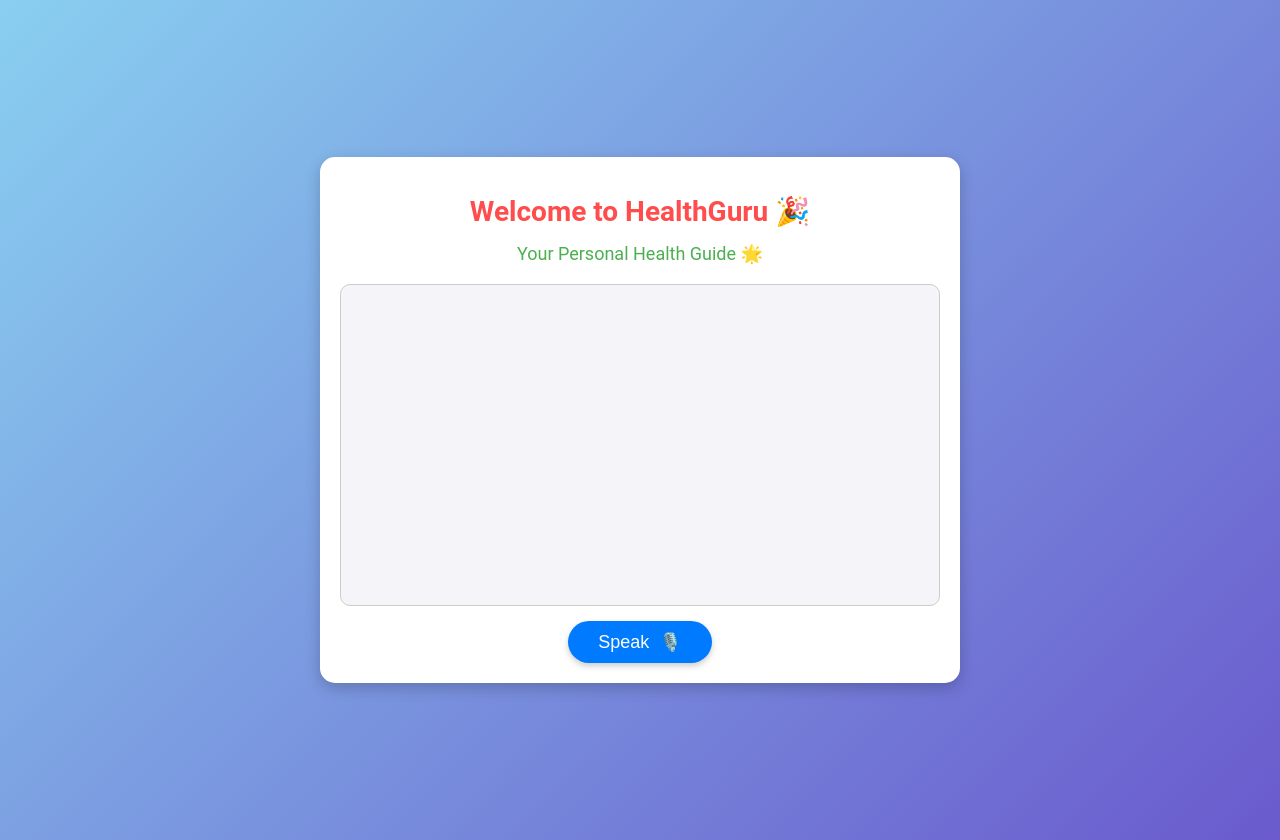
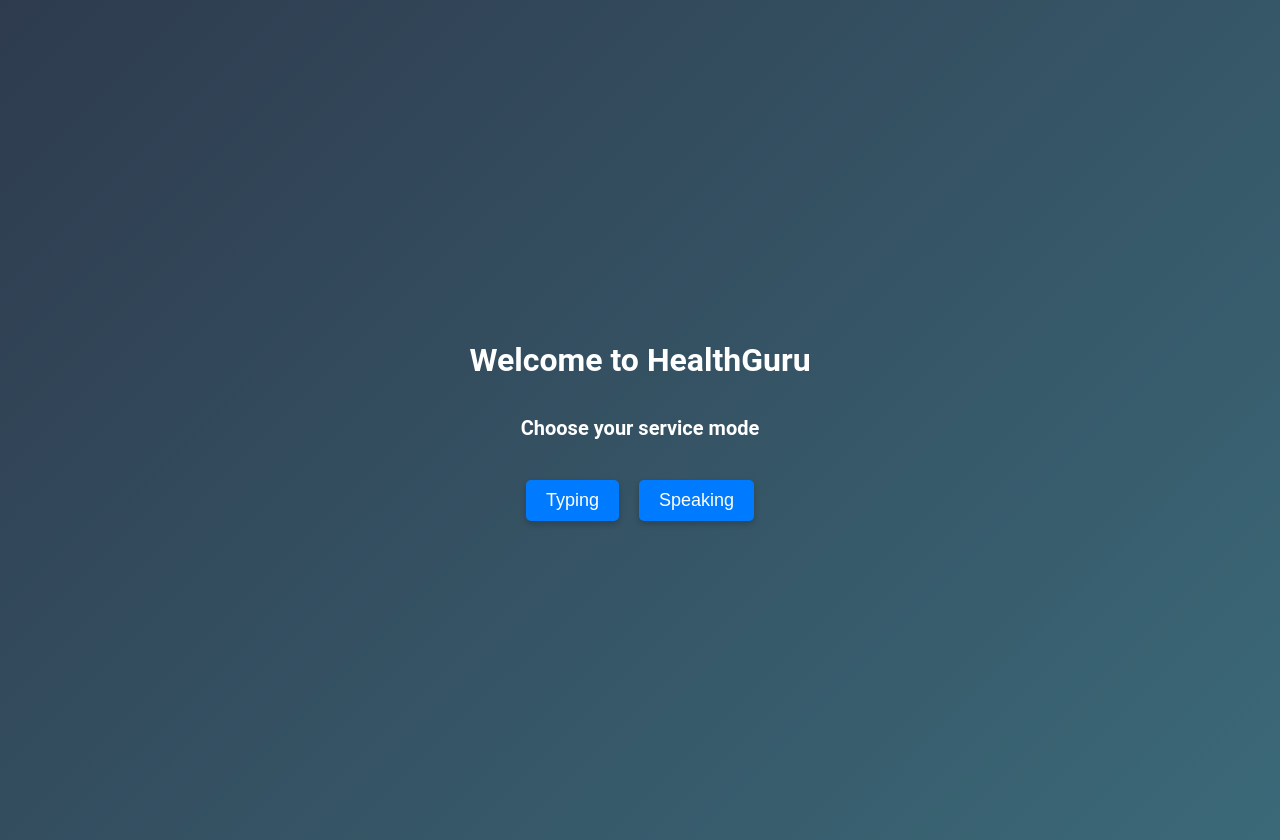
Before and after one commit to muhammadhassanali1/aibot, a React (Create React App) app: page / in a window 1280 px wide. Built offline with nearby package versions, Linux system fonts and the light colour scheme.

Commit message:
Update App.js

```diff
--- a/src/App.js
+++ b/src/App.js
@@ -2,13 +2,14 @@ import React, { useState, useEffect } from "react";
 
 // Utility function to remove emojis
 const removeEmojis = (text) => {
-  return text.replace(/[\u{1F300}-\u{1F6FF}\u{1F900}-\u{1F9FF}\u{2600}-\u{26FF}\u{2700}-\u{27BF}]/gu, "");
+  return text.replace(/[🌀-\u{1F6FF}\u{1F900}-\u{1F9FF}\u{2600}-\u{26FF}\u{2700}-\u{27BF}]/gu, "");
 };
 
 function App() {
   const [messages, setMessages] = useState([]);
   const [responses, setResponses] = useState([]);
   const [isListening, setIsListening] = useState(false);
+  const [serviceMode, setServiceMode] = useState(null); // Added service mode state
 
   // Load responses from the JSON file
   useEffect(() => {
@@ -87,6 +88,41 @@ function App() {
     recognition.start();
   };
 
+  if (!serviceMode) {
+    return (
+      <div
+        style={{
+          fontFamily: "'Roboto', sans-serif",
+          height: "100vh",
+          display: "flex",
+          flexDirection: "column",
+          justifyContent: "center",
+          alignItems: "center",
+          background: "linear-gradient(135deg, #2e3b4e, #3b6978)",
+          color: "#ffffff",
+          padding: "20px",
+        }}
+      >
+        <h1 style={{ fontSize: "32px", fontWeight: "bold", marginBottom: "20px" }}>Welcome to HealthGuru</h1>
+        <h2 style={{ fontSize: "20px", marginBottom: "40px" }}>Choose your service mode</h2>
+        <div style={{ display: "flex", gap: "20px" }}>
+          <button
+            onClick={() => setServiceMode("typing")}
+            style={buttonStyle}
+          >
+            Typing
+          </button>
+          <button
+            onClick={() => setServiceMode("speaking")}
+            style={buttonStyle}
+          >
+            Speaking
+          </button>
+        </div>
+      </div>
+    );
+  }
+
   return (
     <div
       style={{
@@ -96,8 +132,7 @@ function App() {
         flexDirection: "column",
         justifyContent: "center",
         alignItems: "center",
-        position: "relative",
-        background: "linear-gradient(135deg, #89cff0, #6a5acd)",
+        background: "linear-gradient(135deg, #2e3b4e, #3b6978)",
         color: "#ffffff",
         padding: "20px",
         overflow: "hidden",
@@ -115,31 +150,42 @@ function App() {
           padding: "20px",
         }}
       >
-        {/* Welcome Header */}
-        <h1
-          style={{
-            textAlign: "center",
-            marginBottom: "10px",
-            fontSize: "28px",
-            color: "#ff4c4c",
-            fontWeight: "bold",
-          }}
-        >
-          Welcome to HealthGuru 🎉
-        </h1>
-        <h2
-          style={{
-            textAlign: "center",
-            marginBottom: "20px",
-            fontSize: "18px",
-            color: "#4caf50",
-            fontWeight: "normal",
-          }}
-        >
-          Your Personal Health Guide 🌟
-        </h2>
+        <h1 style={{ textAlign: "center", marginBottom: "10px", fontSize: "28px", color: "#2e3b4e" }}>HealthGuru</h1>
 
-        {/* Chat Window */}
+        {serviceMode === "speaking" ? (
+          <div style={{ display: "flex", justifyContent: "center", margin: "20px 0" }}>
+            <button
+              onClick={startListening}
+              style={{
+                background: isListening ? "#ffcc00" : "#007bff",
+                color: "#ffffff",
+                border: "none",
+                padding: "15px",
+                borderRadius: "50%",
+                fontSize: "20px",
+                cursor: "pointer",
+                boxShadow: "0 3px 6px rgba(0, 0, 0, 0.2)",
+              }}
+            >
+              🎙️
+            </button>
+          </div>
+        ) : (
+          <div style={{ marginBottom: "20px" }}>
+            <input
+              type="text"
+              placeholder="Type your message..."
+              style={{
+                width: "100%",
+                padding: "10px",
+                borderRadius: "10px",
+                border: "1px solid #ccc",
+                fontSize: "16px",
+              }}
+            />
+          </div>
+        )}
+
         <div
           style={{
             border: "1px solid #ccc",
@@ -156,8 +202,7 @@ function App() {
               key={idx}
               style={{
                 textAlign: msg.sender === "HealthGuru 🤖" ? "left" : "right",
-                color: msg.sender === "HealthGuru 🤖" ? "#4caf50" : "#333",
-                fontStyle: msg.sender === "HealthGuru 🤖" ? "italic" : "normal",
+                color: msg.sender === "HealthGuru 🤖" ? "#2e3b4e" : "#333",
                 fontWeight: "bold",
                 margin: "5px 0",
               }}
@@ -167,35 +212,20 @@ function App() {
             </p>
           ))}
         </div>
-
-        {/* Speak Button */}
-        <div style={{ display: "flex", justifyContent: "center" }}>
-          <button
-            onClick={startListening}
-            style={{
-              background: isListening ? "#ffcc00" : "#007bff",
-              color: "#ffffff",
-              border: "none",
-              padding: "10px 30px",
-              borderRadius: "50px",
-              fontSize: "18px",
-              cursor: "pointer",
-              display: "flex",
-              alignItems: "center",
-              justifyContent: "center",
-              gap: "10px",
-              boxShadow: "0 3px 6px rgba(0, 0, 0, 0.2)",
-            }}
-          >
-            {isListening ? "Listening..." : "Speak"}
-            <span role="img" aria-label="microphone">
-              🎙️
-            </span>
-          </button>
-        </div>
       </div>
     </div>
   );
 }
 
+const buttonStyle = {
+  background: "#007bff",
+  color: "#ffffff",
+  border: "none",
+  padding: "10px 20px",
+  borderRadius: "5px",
+  fontSize: "18px",
+  cursor: "pointer",
+  boxShadow: "0 3px 6px rgba(0, 0, 0, 0.2)",
+};
+
 export default App;
```
